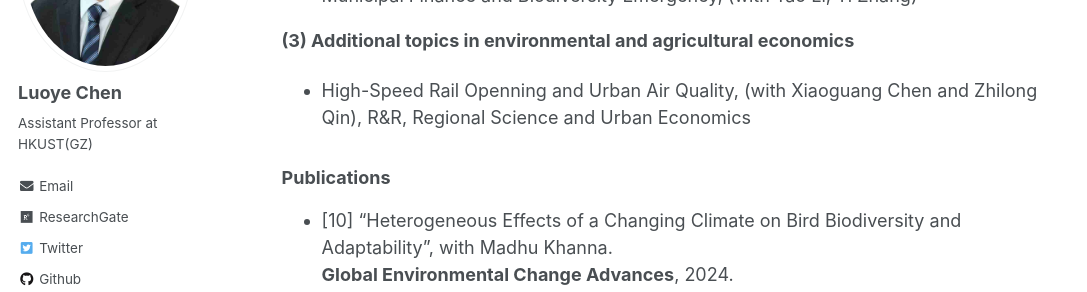
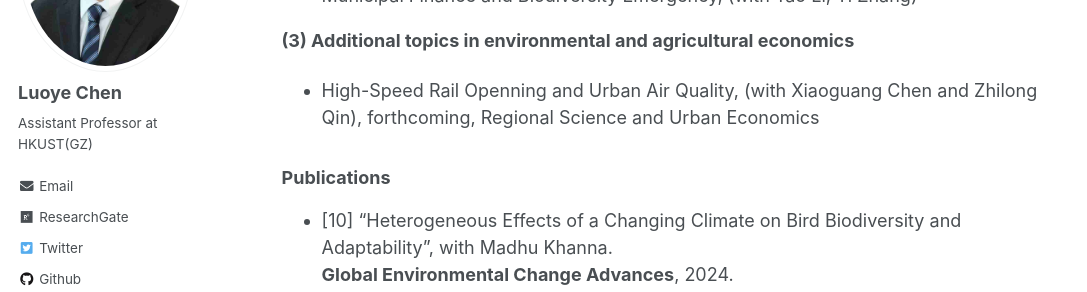
Before and after one commit to luoyec/luoyec.github.io, a Jekyll site: the page built from _pages/publication2.md, in a window 1280 px wide and 900 px high, scrolled down 490 px. Shown: the part 180-472 px from the top of the window, without its empty margins (0-1087 px from the left). Built offline with Jekyll 4.4.1, drawn with Linux system fonts in a browser that asks for light colours; some web fonts are replaced.

Commit message:
Update publication2.md

```diff
--- a/_pages/publication2.md
+++ b/_pages/publication2.md
@@ -20,7 +20,7 @@ redirect_from:
 - Municipal Finance and Biodiversity Emergency, (with Tao Li, Yi Zhang)
 
 **(3) Additional topics in environmental and agricultural economics**
-- High-Speed Rail Openning and Urban Air Quality, (with Xiaoguang Chen and Zhilong Qin), R&R, Regional Science and Urban Economics
+- High-Speed Rail Openning and Urban Air Quality, (with Xiaoguang Chen and Zhilong Qin), forthcoming, Regional Science and Urban Economics
 
 ### Publications
 - [10] "Heterogeneous Effects of a Changing Climate on Bird Biodiversity and Adaptability”, with Madhu Khanna. \
```
